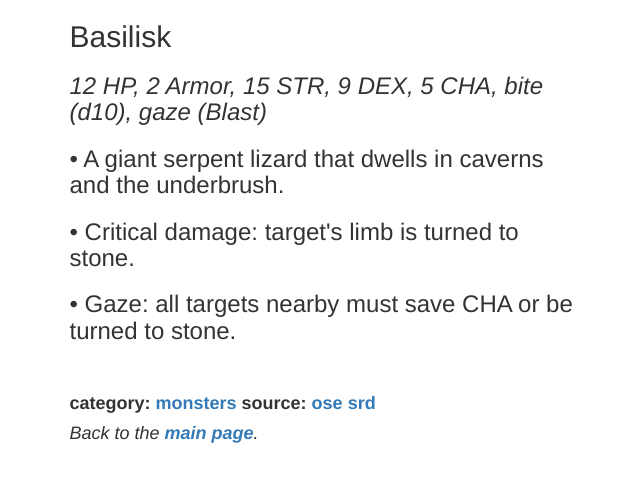
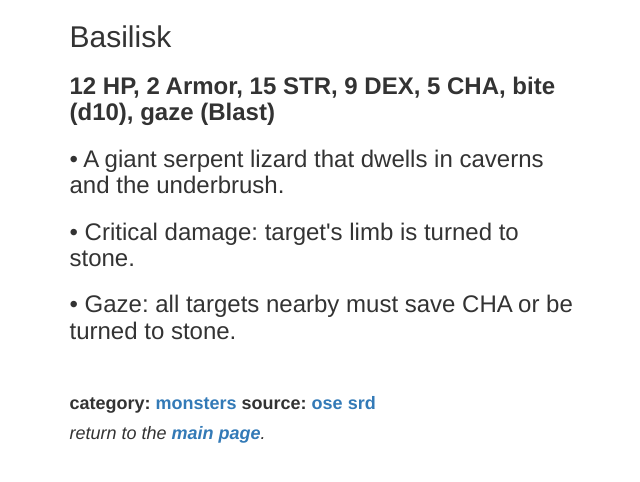
Before and after one commit to yochaigal/intotheodd, a Jekyll site: the page built from _posts/2020-08-26-basilisk.md, in a window 1280 px wide. Shown: the top 482 px of the page, without its empty margins (258-898 px from the left). Built offline with Jekyll 4.4.1, drawn with Linux system fonts in a browser that asks for light colours; nearby versions of some CDN libraries.

Commit message:
prettier

```diff
--- a/_layouts/category.html
+++ b/_layouts/category.html
@@ -6,7 +6,7 @@ layout: default
 
   <div class="starter-template row">
     <h1>Category: {{ page.category }} ({{ site.categories[page.category] | size }})</h1>
-    <p class="lead">Items are just <a href="http://yochaigal.github.io/intotheodd/tree/gh-pages/_posts">posts</a>. Type to search. Click on row headers to sort. <br /> See a <a href="output.json">JSON representation</a> of the data below.<br>Back to the <a href="https://yochaigal.github.io/intotheodd/">main page</a>.</p>
+    <p class="lead">Items are just <a href="http://yochaigal.github.io/intotheodd/tree/gh-pages/_posts">posts</a>. Type to search. Click on row headers to sort. <br /> See a <a href="output.json">JSON representation</a> of the data below.<br>Return to the <a href="https://yochaigal.github.io/intotheodd/">main page</a>.</p>
   </div>
 
 {% include interactive-table-category.html %}
--- a/_layouts/cost.html
+++ b/_layouts/cost.html
@@ -6,7 +6,7 @@ layout: default
 
   <div class="starter-template row">
     <h1>Cost: {{ page.cost }}</h1>
-    <p class="lead">Items are just <a href="http://yochaigal.github.io/intotheodd/tree/gh-pages/_posts">posts</a>. Type to search. Click on row headers to sort. <br /> See a <a href="output.json">JSON representation</a> of the data below.<br>Back to the <a href="https://yochaigal.github.io/intotheodd/">main page</a>.</p>
+    <p class="lead">Items are just <a href="http://yochaigal.github.io/intotheodd/tree/gh-pages/_posts">posts</a>. Type to search. Click on row headers to sort. <br /> See a <a href="output.json">JSON representation</a> of the data below.<br>Return to the <a href="https://yochaigal.github.io/intotheodd/">main page</a>.</p>
   </div>
 
   {% include interactive-table-cost.html %}
--- a/_layouts/entry.html
+++ b/_layouts/entry.html
@@ -11,7 +11,7 @@ layout: default
           <h4><a href="">{% if page.source-url %}<a href="{{ page.source-url }}" target="_blank">{{ post.source }}</a>{% else %} {{ post.source }} {% endif %}</a></h4>
           </header>
 
-          <h3 class="post-stats"><i>{{ page.stats | truncate: 200 }}</i></b></h3>
+          <h3 class="post-stats"><b>{{ page.stats | truncate: 200 }}</b></h3>
           <h3 class="post-subtext1">{{ page.subtext1 | truncate: 500 }}</h3>
           <h3 class="post-subtext2">{{ page.subtext2 | truncate: 500 }}</h3>
           <h3 class="post-subtext3">{{ page.subtext3 | truncate: 500 }}</h3>
@@ -23,7 +23,7 @@ layout: default
 
         <div class="col-xs-12" style="height:30px;"></div>
         <h4 class="post-categories"> <b>category: </b><a href="{{ site.baseurl }}/{{page.categories}}.html"><b>{{ page.categories }}</b></a> <b>source: <a href="{{page.source-url}}">{{ page.source }}</a></p></h5>
-        <h4 <p><i>Back to the <a href=https://yochaigal.github.io/intotheodd/><b>main page</b></a>.</i></p> </h4>
+        <h4 <p><i>return to the <a href=https://yochaigal.github.io/intotheodd/><b>main page</b></a>.</i></p> </h4>
         <div class="col-xs-12" style="height:50px;"></div>
 
       </div>
--- a/_layouts/license.html
+++ b/_layouts/license.html
@@ -6,7 +6,7 @@ layout: default
 
   <div class="starter-template row">
     <h1>License: {{ page.license }}</h1>
-    <p class="lead">Items are just <a href="http://yochaigal.github.io/intotheodd/tree/gh-pages/_posts">posts</a>. Type to search. Click on row headers to sort. <br /> See a <a href="output.json">JSON representation</a> of the data below.<br>Back to the <a href="https://yochaigal.github.io/intotheodd/">main page</a>.</p>
+    <p class="lead">Items are just <a href="http://yochaigal.github.io/intotheodd/tree/gh-pages/_posts">posts</a>. Type to search. Click on row headers to sort. <br /> See a <a href="output.json">JSON representation</a> of the data below.<br>Return to the <a href="https://yochaigal.github.io/intotheodd/">main page</a>.</p>
   </div>
 
   {% include interactive-table-license.html %}
```
Also changed, not shown: 6 other files.
